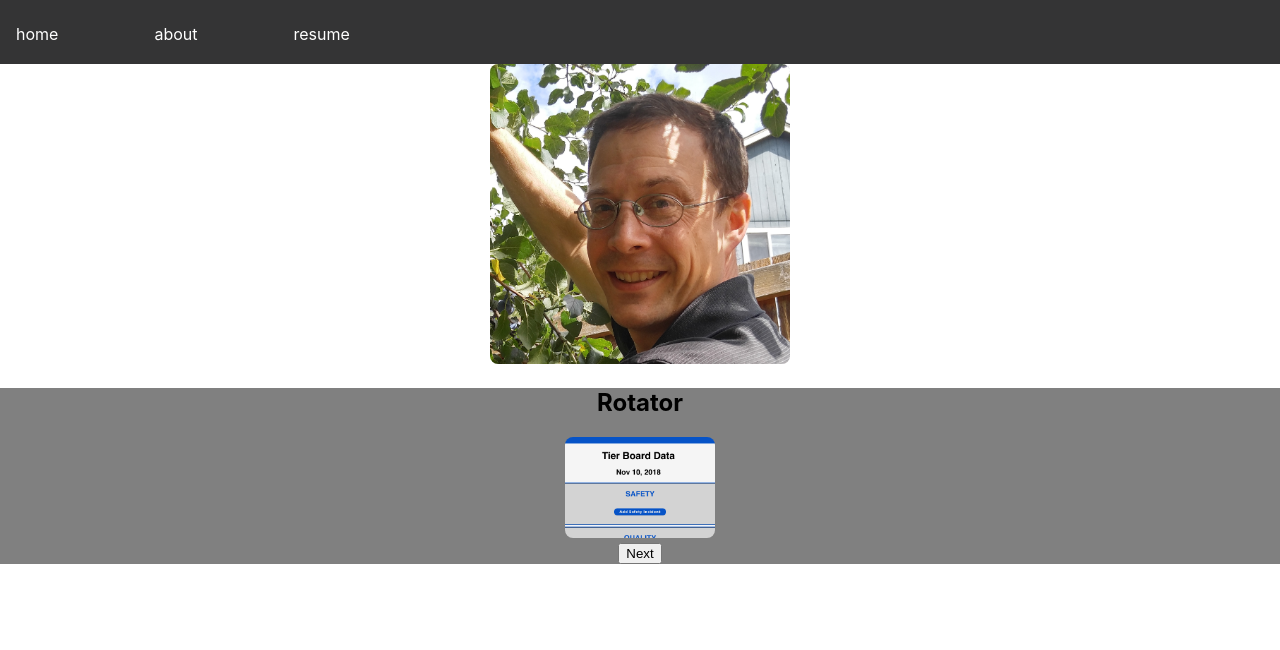
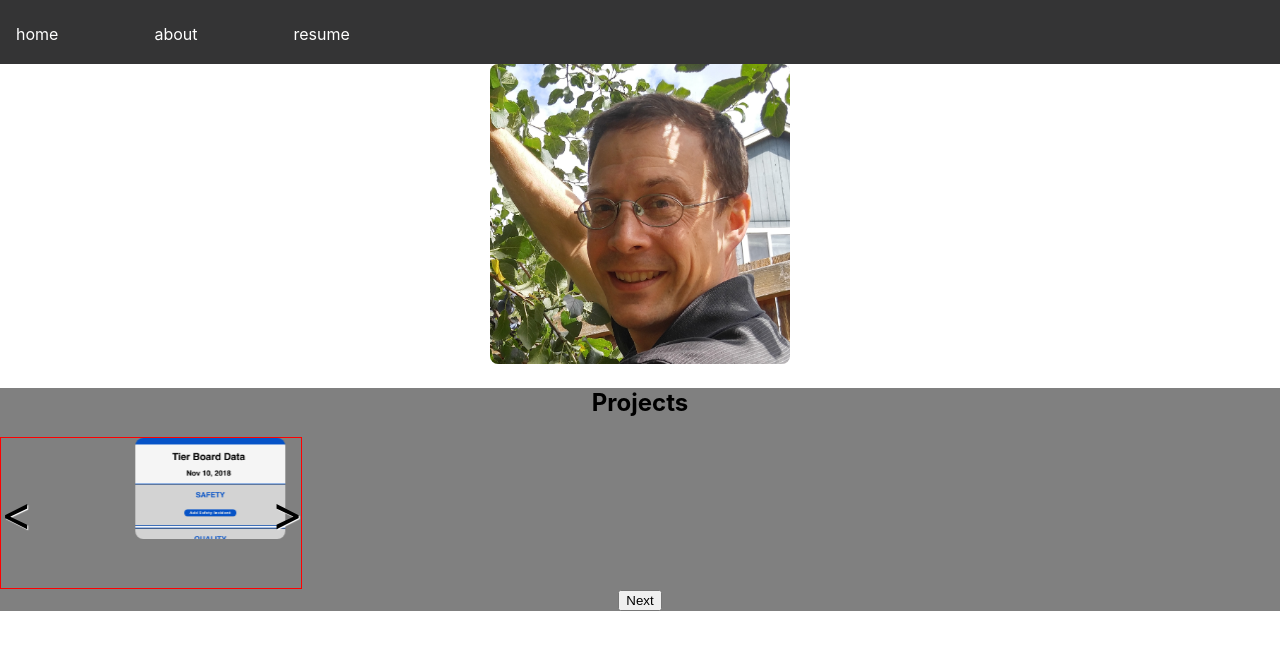
Before and after one commit to Lennerblom/portfolio, a React (Create React App) app in the folder portfolio/: page / in a window 1280 px wide. Shown: the top 650 px of the page. Built offline with nearby package versions, Linux system fonts and the light colour scheme.

Commit message:
added react-reveal, not sure if I like the carousel

```diff
--- a/portfolio/package.json
+++ b/portfolio/package.json
@@ -6,8 +6,10 @@
     "@material-ui/core": "^3.4.0",
     "react": "^16.6.1",
     "react-dom": "^16.6.1",
+    "react-reveal": "^1.2.2",
     "react-router-dom": "^5.0.0",
-    "react-scripts": "^2.1.8"
+    "react-scripts": "^2.1.8",
+    "styled-components": "^4.2.0"
   },
   "scripts": {
     "start": "react-scripts start",
--- a/portfolio/src/rotator.js
+++ b/portfolio/src/rotator.js
@@ -1,6 +1,37 @@
 import React, { Component } from 'react';
-//import {Link} from 'react-router-dom';
-// const anchorRef = React.createRef()
+import makeCarousel from 'react-reveal/makeCarousel';
+import Slide from 'react-reveal/Slide';
+import styled, { css } from 'styled-components';
+
+const Container = styled.div`
+  border: 1px solid red;
+  position: relative;
+  overflow: hidden;
+  width: 300px;
+  height: 150px;
+`;
+const Arrow = styled.div`
+  text-shadow: 1px 1px 1px #fff;
+  z-index: 100;
+  line-height: 150px;
+  text-align: center;
+  position: absolute;
+  top: 0;
+  width: 10%;
+  font-size: 3em;
+  cursor: pointer;
+  user-select: none;
+  ${props => props.right ? css`left: 90%;` : css`left: 0%;`}
+`;
+const CarouselUI = ({ position, handleClick, children }) => (
+  <Container>
+      {children}
+      <Arrow onClick={handleClick} data-position={position - 1}>{'<'}</Arrow>
+      <Arrow right onClick={handleClick} data-position={position + 1}>{'>'}</Arrow>
+  </Container>
+);
+const Carousel = makeCarousel(CarouselUI);
+
 class Node {
     constructor(url, image) {
       this.value = url;
@@ -33,7 +64,7 @@ class LinkedList {
 }
 let tierUrl = "https://tier-board.github.io/tier-board-client/";
 let tierImage = "tier-board.png";
-let masterMindUrl = "https://lennerblom.github.io/master-mind/#/";
+let masterMindUrl = "https://lennerblom.github.io/master-mind/";
 let masterImage = 'mastermind.png';
 let bitUrl = "https://bitfellows.github.io/client-side/";
 let bitImage = 'bitfellows.png';
@@ -60,6 +91,7 @@ export default class Rotator extends Component {
         };
 
         rotate = () => {
+           // if(list.next){
            list.head = list.head.next;
            //currentImage = list.head.image;
            console.log(currentImage, list.head.value, list.head.image);
@@ -67,18 +99,26 @@ export default class Rotator extends Component {
            count++;
            console.log('count: ',count);
            this.setState({view: false});
+            //}
+            // if(!list.next){
+            //     list.head = list.previous.previous.previous;
+            // }
         }
 
 
         render() {
         return (
             <div>
-                <h2>Rotator</h2>
-                <div className="rotator">
-                <a href={url}>
+                <h2>Projects</h2>
+                <Carousel /*defaultWait={1000} wait for 1000 milliseconds */>
+                  <Slide right>
+                    <div className="rotator">
+                      <a href={url}>
                         <img src={require(`./assets/${list.head.image}`)} alt="link to site" width="150px"/>
                       </a>
-                </div>
+                    </div>
+                  </Slide>
+                </Carousel>
 
                 <button onClick={this.rotate}>Next</button>
             </div>
```
Also changed, not shown: portfolio/src/styles/practice.scss (line endings or trailing spaces), 1 other file (tests, documents, lock files or other folders).
